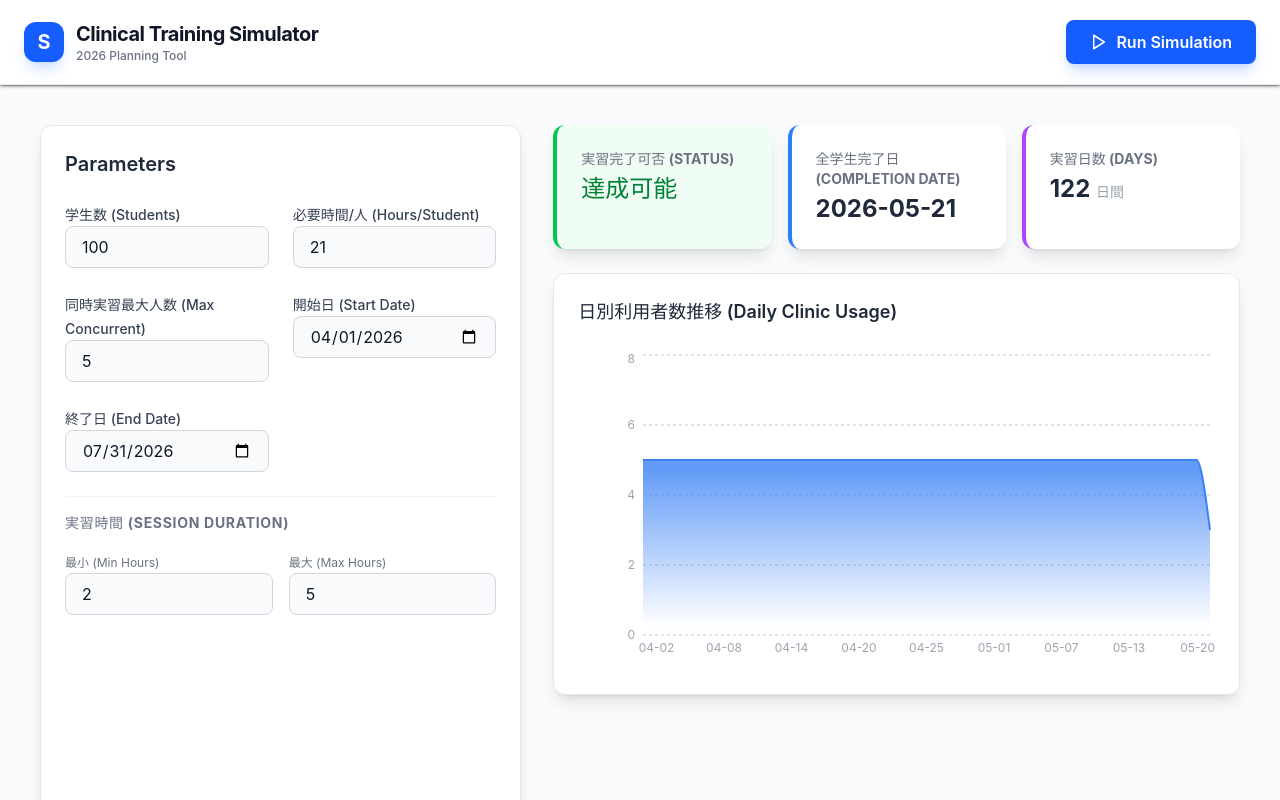
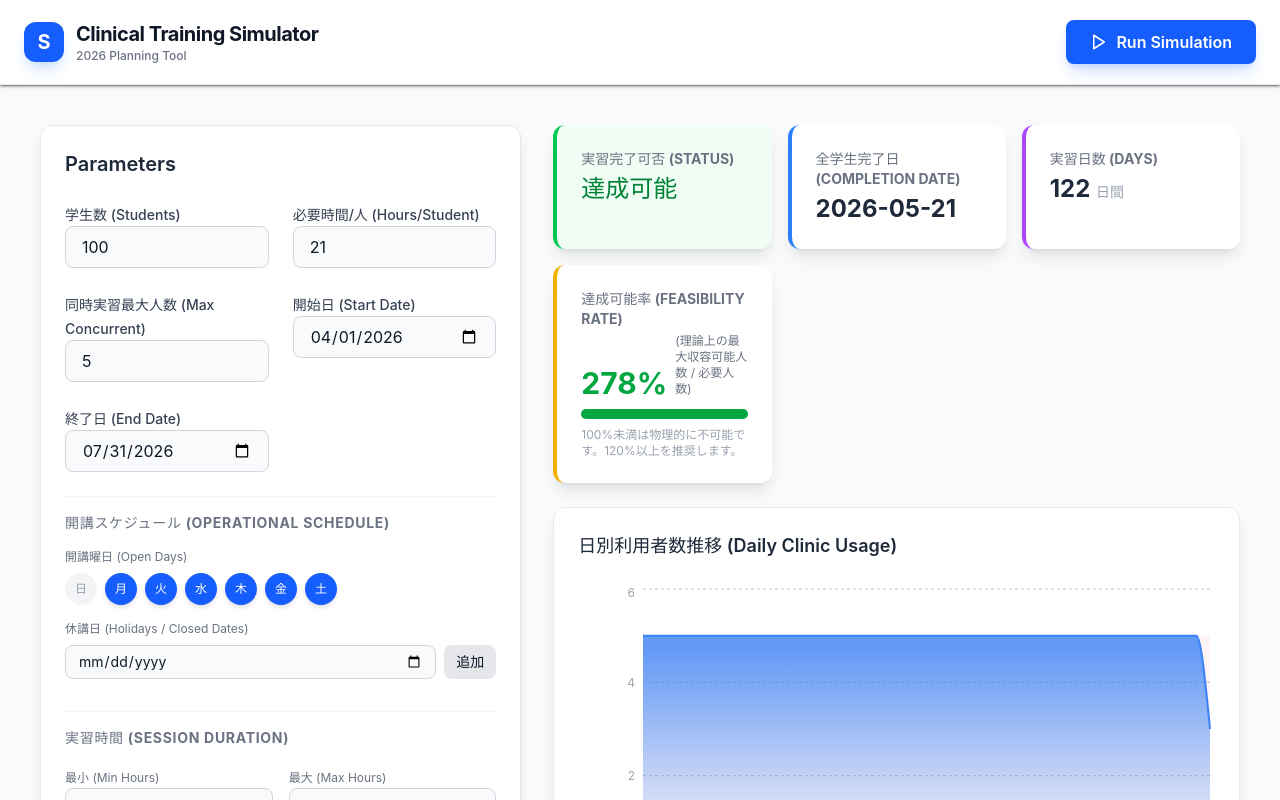
Before and after one commit to nssukenkyu-prog/clinical, a React (Vite) app: page / in a window 1280 px wide. Both pictures are taken after a click on the button "Run Simulation". Shown: the top 800 px of the page. Built offline with nearby package versions, Linux system fonts and the light colour scheme.

Commit message:
feat: add completion probability, calendar config, and improved charts

```diff
--- a/src/App.tsx
+++ b/src/App.tsx
@@ -15,10 +15,13 @@ const DEFAULT_CONFIG: SimulationConfig = {
   maxConcurrentStudents: 5,
   minSessionHours: 2,
   maxSessionHours: 5,
+  classBufferMinutes: 10,
   clinicHours: {
     weekdays: { start: "08:30", end: "20:30" },
     saturday: { start: "09:30", end: "16:00" }
   },
+  openDays: [1, 2, 3, 4, 5, 6], // Mon-Sat (0=Sun)
+  closedDays: [],
   blockedClassTimes: []
 }
 
@@ -96,7 +99,7 @@ function App() {
             <div className="sticky top-28">
               {result ? (
                 <div className="animate-in fade-in slide-in-from-bottom-4 duration-500">
-                  <ResultsDashboard result={result} isSimulating={isSimulating} />
+                  <ResultsDashboard result={result} isSimulating={isSimulating} limit={config.maxConcurrentStudents} />
                 </div>
               ) : (
                 <div className="h-96 flex flex-col items-center justify-center bg-white dark:bg-gray-800/50 rounded-xl border border-dashed border-gray-300 dark:border-gray-700 text-gray-400">
--- a/src/components/ConfigPanel.tsx
+++ b/src/components/ConfigPanel.tsx
@@ -68,6 +68,71 @@ export const ConfigPanel: React.FC<ConfigPanelProps> = ({ config, onChange }) =>
                 </div>
 
                 <div className="pt-4 border-t border-gray-100 dark:border-gray-700">
+                    <h4 className="text-sm font-bold text-gray-500 uppercase tracking-wider mb-4">開講スケジュール (Operational Schedule)</h4>
+
+                    {/* Open Days of Week */}
+                    <div className="mb-4">
+                        <label className="text-xs text-gray-500 block mb-2">開講曜日 (Open Days)</label>
+                        <div className="flex flex-wrap gap-2">
+                            {['日', '月', '火', '水', '木', '金', '土'].map((day, idx) => (
+                                <button
+                                    key={day}
+                                    onClick={() => {
+                                        const newOpen = config.openDays.includes(idx)
+                                            ? config.openDays.filter(d => d !== idx)
+                                            : [...config.openDays, idx].sort();
+                                        handleChange('openDays', newOpen);
+                                    }}
+                                    className={`w-8 h-8 rounded-full text-xs font-bold transition-all ${config.openDays.includes(idx)
+                                            ? 'bg-blue-600 text-white shadow-md'
+                                            : 'bg-gray-100 text-gray-400 dark:bg-gray-800'
+                                        }`}
+                                >
+                                    {day}
+                                </button>
+                            ))}
+                        </div>
+                    </div>
+
+                    {/* Closed Dates */}
+                    <div className="space-y-2">
+                        <label className="text-xs text-gray-500 block">休講日 (Holidays / Closed Dates)</label>
+                        <div className="flex gap-2">
+                            <input
+                                type="date"
+                                id="holiday-input"
+                                className="flex-1 px-3 py-1.5 rounded-lg border border-gray-300 dark:border-gray-600 bg-gray-50 dark:bg-gray-700 text-sm"
+                            />
+                            <button
+                                onClick={() => {
+                                    const input = document.getElementById('holiday-input') as HTMLInputElement;
+                                    if (input.value && !config.closedDays.includes(input.value)) {
+                                        handleChange('closedDays', [...config.closedDays, input.value].sort());
+                                        input.value = '';
+                                    }
+                                }}
+                                className="px-3 py-1.5 bg-gray-200 dark:bg-gray-700 rounded-lg text-sm font-medium hover:bg-gray-300"
+                            >
+                                追加
+                            </button>
+                        </div>
+                        <div className="flex flex-wrap gap-2 mt-2 max-h-32 overflow-y-auto">
+                            {config.closedDays.map(date => (
+                                <span key={date} className="inline-flex items-center px-2 py-1 rounded bg-red-100 dark:bg-red-900/30 text-red-700 dark:text-red-300 text-xs">
+                                    {date}
+                                    <button
+                                        onClick={() => handleChange('closedDays', config.closedDays.filter(d => d !== date))}
+                                        className="ml-1 hover:text-red-900"
+                                    >
+                                        ×
+                                    </button>
+                                </span>
+                            ))}
+                        </div>
+                    </div>
+                </div>
+
+                <div className="pt-4 border-t border-gray-100 dark:border-gray-700">
                     <h4 className="text-sm font-bold text-gray-500 uppercase tracking-wider mb-4">実習時間 (Session Duration)</h4>
                     <div className="flex gap-4">
                         <div className="flex-1 space-y-2">
--- a/src/components/ResultsDashboard.tsx
+++ b/src/components/ResultsDashboard.tsx
@@ -5,9 +5,10 @@ import type { SimulationResult } from '../types';
 interface ResultsDashboardProps {
     result: SimulationResult | null;
     isSimulating: boolean;
+    limit: number; // Max concurrent students limit
 }
 
-export const ResultsDashboard: React.FC<ResultsDashboardProps> = ({ result, isSimulating }) => {
+export const ResultsDashboard: React.FC<ResultsDashboardProps> = ({ result, isSimulating, limit }) => {
     if (isSimulating) {
         return (
             <div className="h-96 flex items-center justify-center bg-white dark:bg-gray-800 rounded-xl shadow-lg border border-gray-200 dark:border-gray-700">
@@ -23,7 +24,6 @@ export const ResultsDashboard: React.FC<ResultsDashboardProps> = ({ result, isSi
 
     const chartData = useMemo(() => {
         // Transform dailyUsage to chart format
-        // Aggregation: Max concurrent students per day
         const data = [];
         const dates = Object.keys(result.dailyUsage).sort();
 
@@ -33,11 +33,12 @@ export const ResultsDashboard: React.FC<ResultsDashboardProps> = ({ result, isSi
             data.push({
                 date: date.slice(5), // MM-DD
                 maxConcurrent,
-                slots: slots.reduce((a, b) => a + b, 0) // total slot-minutes (proxy for load)
+                limit,
+                usagePercent: Math.round((maxConcurrent / limit) * 100)
             });
         }
         return data;
-    }, [result]);
+    }, [result, limit]);
 
     return (
         <div className="space-y-6">
@@ -63,6 +64,27 @@ export const ResultsDashboard: React.FC<ResultsDashboardProps> = ({ result, isSi
                         {result.totalDays} <span className="text-sm font-normal text-gray-400">日間</span>
                     </p>
                 </div>
+
+                <div className="p-6 bg-white dark:bg-gray-800 rounded-xl border-l-4 border-yellow-500 shadow-lg md:col-span-3 lg:col-span-1">
+                    <h4 className="text-sm uppercase text-gray-500 font-bold mb-1">達成可能率 (Feasibility Rate)</h4>
+                    <div className="flex items-end gap-2">
+                        <p className={`text-3xl font-bold ${result.completionRate >= 100 ? 'text-green-600' : 'text-red-600'}`}>
+                            {result.completionRate}%
+                        </p>
+                        <span className="text-xs text-gray-500 mb-1">
+                            (理論上の最大収容可能人数 / 必要人数)
+                        </span>
+                    </div>
+                    <div className="w-full bg-gray-200 rounded-full h-2.5 mt-2 dark:bg-gray-700">
+                        <div
+                            className={`h-2.5 rounded-full ${result.completionRate >= 100 ? 'bg-green-600' : 'bg-red-600'}`}
+                            style={{ width: `${Math.min(result.completionRate, 100)}%` }}
+                        ></div>
+                    </div>
+                    <p className="text-xs text-gray-400 mt-2">
+                        100%未満は物理的に不可能です。120%以上を推奨します。
+                    </p>
+                </div>
             </div>
 
             {/* Charts */}
@@ -79,9 +101,24 @@ export const ResultsDashboard: React.FC<ResultsDashboardProps> = ({ result, isSi
                             </defs>
                             <CartesianGrid strokeDasharray="3 3" vertical={false} stroke="#374151" opacity={0.3} />
                             <XAxis dataKey="date" stroke="#9ca3af" fontSize={12} tickLine={false} axisLine={false} minTickGap={30} />
-                            <YAxis stroke="#9ca3af" fontSize={12} tickLine={false} axisLine={false} domain={[0, 'auto']} />
+                            <YAxis
+                                stroke="#9ca3af"
+                                fontSize={12}
+                                tickLine={false}
+                                axisLine={false}
+                                domain={[0, limit + 1]} // Dynamic domain based on limit
+                            />
                             <Tooltip
                                 contentStyle={{ backgroundColor: '#1f2937', borderColor: '#374151', color: '#f3f4f6' }}
+                            />
+                            {/* Capacity Limit Line */}
+                            <Area
+                                type="monotone"
+                                dataKey="limit"
+                                stroke="transparent"
+                                fill="#ef4444"
+                                fillOpacity={0.05} // Subtle red background for capacity
+                                isAnimationActive={false}
                             />
                             <Area
                                 type="monotone"
--- a/src/types.ts
+++ b/src/types.ts
@@ -30,8 +30,11 @@ export interface SimulationConfig {
     maxConcurrentStudents: number;
     minSessionHours: number;
     maxSessionHours: number;
+    classBufferMinutes: number; // Buffer before/after class in minutes
     clinicHours: ClinicHours;
     blockedClassTimes: BlockedTime[];
+    openDays: number[]; // 0=Sun, 1=Mon, ..., 6=Sat
+    closedDays: string[]; // YYYY-MM-DD
 }
 
 export interface StudentProgress {
@@ -48,6 +51,7 @@ export interface StudentProgress {
 export interface SimulationResult {
     success: boolean;
     completionDate: string | null;
+    completionRate: number; // Percentage (Available Capacity / Required)
     totalDays: number;
     studentResults: StudentProgress[];
     dailyUsage: Record<string, number[]>; // map of date string to array of student counts per 10min slot
--- a/src/utils/simulation.ts
+++ b/src/utils/simulation.ts
@@ -41,7 +41,8 @@ const isBlocked = (
     dayOfWeekStr: string,
     startMin: number,
     endMin: number,
-    blockedTimes: BlockedTime[]
+    blockedTimes: BlockedTime[],
+    bufferMinutes: number = 0
 ): boolean => {
     const dayBlocks = blockedTimes.filter(b => b.dayOfWeek === dayOfWeekStr);
 
@@ -49,8 +50,13 @@ const isBlocked = (
         const period = CLASS_PERIODS.find(p => p.period === block.period);
         if (!period) continue;
 
-        const blockStart = timeToMinutes(period.startTime);
-        const blockEnd = timeToMinutes(period.endTime);
+        // Apply buffer: Class effectively starts earlier and ends later for the purpose of conflict
+        // e.g. Class 10:00-11:00. Buffer 10.
+        // Effective Block: 09:50 - 11:10.
+        // If training wants to end at 09:55, it overlaps with 09:50. -> Blocked. Correct (need 10m before).
+        // If training wants to start at 11:05, it overlaps with 11:10. -> Blocked. Correct (need 10m after).
+        const blockStart = timeToMinutes(period.startTime) - bufferMinutes;
+        const blockEnd = timeToMinutes(period.endTime) + bufferMinutes;
 
         // Check overlap
         if (startMin < blockEnd && endMin > blockStart) {
@@ -73,12 +79,7 @@ export const runSimulation = (config: SimulationConfig): SimulationResult => {
         sessions: []
     }));
 
-    // Global availability map: date string -> array of 144 (10-min slots for 24h) representing current student count
-    // 08:30 is slot 51 (8*6 + 3 = 51)
-    // Actually let's just use minute-arrays or a more sparse structure if needed.
-    // Given 100 students and 1 year, a dense map is fine.
-    // 144 slots * 365 days is small.
-    // We only track "clinic open hours" really.
+    // Global availability map
     const dailyCapacity: Record<string, number[]> = {};
 
     const getDayCapacity = (dateStr: string) => {
@@ -89,11 +90,55 @@ export const runSimulation = (config: SimulationConfig): SimulationResult => {
         return dailyCapacity[dateStr];
     };
 
+    // Helper: format YYYY-MM-DD
+    const formatDate = (date: Date) => format(date, 'yyyy-MM-dd');
+
+    // Pre-calculate theoretical maximum capacity hours
+    let totalMaxCapacityMinutes = 0;
+    const requiredTotalMinutes = config.totalStudents * config.requiredHoursPerStudent * 60;
+
+    for (const day of allDays) {
+        const dayStr = formatDate(day);
+        const dayOfWeek = getDay(day);
+
+        // Check Open Days
+        if (!config.openDays.includes(dayOfWeek)) continue;
+
+        // Check Closed Dates (Holidays)
+        if (config.closedDays.includes(dayStr)) continue;
+
+        const hours = dayOfWeek === 6 ? config.clinicHours.saturday : config.clinicHours.weekdays;
+        const openMin = timeToMinutes(hours.start);
+        const closeMin = timeToMinutes(hours.end);
+
+        const totalOpen = closeMin - openMin;
+
+        // Subtract blocked class times (Estimated)
+        let dailyBlockedMinutes = 0;
+        config.blockedClassTimes
+            .filter(b => b.dayOfWeek === DAY_MAP[dayOfWeek])
+            .forEach(b => {
+                const p = CLASS_PERIODS.find(cp => cp.period === b.period);
+                if (p) {
+                    const start = timeToMinutes(p.startTime) - config.classBufferMinutes;
+                    const end = timeToMinutes(p.endTime) + config.classBufferMinutes;
+                    // Clip to clinic hours
+                    const effectiveStart = Math.max(openMin, start);
+                    const effectiveEnd = Math.min(closeMin, end);
+                    if (effectiveEnd > effectiveStart) {
+                        dailyBlockedMinutes += (effectiveEnd - effectiveStart);
+                    }
+                }
+            });
+
+        const availableMinutes = Math.max(0, totalOpen - dailyBlockedMinutes);
+        totalMaxCapacityMinutes += (availableMinutes * config.maxConcurrentStudents);
+    }
+
+    // Completion Rate: (Capacity / Required) * 100
+    const completionRate = Math.round((totalMaxCapacityMinutes / requiredTotalMinutes) * 100);
+
     // Simulation Loop
-    // Strategy: For each day, try to schedule students who haven't finished.
-    // Optimization: Round Robin or First-Come-First-Served?
-    // Realistically, students sign up. FCFS per day is reasonable simulation.
-
     let completedCount = 0;
     let finalDate: string | null = null;
     const messages: string[] = [];
@@ -105,9 +150,14 @@ export const runSimulation = (config: SimulationConfig): SimulationResult => {
         }
 
         const dayOfWeek = getDay(day); // 0=Sun, 6=Sat
-        if (dayOfWeek === 0) continue; // Sunday closed (assumed based on prompt saying "Sat open", implied Sun closed or not mentioned. Prompt says Sat 09:30-16:00, Weekdays 08:30-20:30)
+        const dayStr = format(day, 'yyyy-MM-dd');
 
-        const dayStr = format(day, 'yyyy-MM-dd');
+        // VALIDATION: Open Days
+        if (!config.openDays.includes(dayOfWeek)) continue;
+
+        // VALIDATION: Closed Dates
+        if (config.closedDays.includes(dayStr)) continue;
+
         const dayOfWeekStr = DAY_MAP[dayOfWeek] as any;
 
         // Determine clinic hours for today
@@ -115,58 +165,29 @@ export const runSimulation = (config: SimulationConfig): SimulationResult => {
         const openMin = timeToMinutes(hours.start);
         const closeMin = timeToMinutes(hours.end);
 
-        // Shuffle students to simulate random booking order each day
-        // Or iterate sequentially to ensure fairness? Let's shuffle.
+        // Shuffle students
         const activeStudents = students.filter(s => s.completedHours < config.requiredHoursPerStudent);
-        // Simple shuffle
         activeStudents.sort(() => Math.random() - 0.5);
 
         for (const student of activeStudents) {
             if (student.completedHours >= config.requiredHoursPerStudent) continue;
 
-            // Try to find a slot
-            // Valid durations: 2h (120m) to 5h (300m)
-            // Check for blocked class times
-
-            // We want to maximize session length? Or just find *any* valid slot?
-            // Greedy approach: Find earliest possible start time, then extend as long as possible up to 5h.
-
-            // Iterate through day in 10-min steps
             for (let start = openMin; start <= closeMin - (config.minSessionHours * 60); start += 10) {
-                // Potential start found.
-                // Check if student has class at this start time (should verify "during session" too)
-
-                // Let's define the max possible duration from this start point
                 let maxDuration = 0;
 
-                // Scan ahead minute by minute (or 10m blocks)
                 for (let d = 10; d <= config.maxSessionHours * 60; d += 10) {
                     const currentEnd = start + d;
 
-                    // 1. Check clinic closing
                     if (currentEnd > closeMin) break;
 
-                    // 2. Check student class blocks (only for the new 10m chunk added)
-                    // We check the interval [currentEnd-10, currentEnd]
-                    if (isBlocked(dayOfWeekStr, currentEnd - 10, currentEnd, config.blockedClassTimes)) {
+                    if (isBlocked(dayOfWeekStr, currentEnd - 10, currentEnd, config.blockedClassTimes, config.classBufferMinutes)) {
                         break;
                     }
 
-                    // 3. Check Clinic Capacity
-                    // We need to check if *adding* this student would exceed capacity in this interval
-                    // But we first need to see if we CAN schedule.
-                    // Capacity check is tricky because other students are already booked.
-                    // We need to check the `dailyCapacity` array.
-                    // We'll update capacity AFTER committing.
-                    // So here we temporarily check.
+                    // Capacity Check
                     let capacityOk = true;
                     // Check specific 10m slot
-                    // Assuming 10m resolution for capacity array index:
                     const slotIdx = Math.floor((currentEnd - 10) / 10);
-                    // Note: date-fns `getDay` returns 0-6.
-                    // We need to be careful with indexing.
-                    // 144 slots. 00:00 -> idx 0. 00:10 -> idx 1.
-
                     const currentCapacity = getDayCapacity(dayStr)[slotIdx] || 0;
                     if (currentCapacity >= config.maxConcurrentStudents) {
                         capacityOk = false;
@@ -174,16 +195,12 @@ export const runSimulation = (config: SimulationConfig): SimulationResult => {
 
                     if (!capacityOk) break;
 
-                    // If all good, this duration is valid so far
                     maxDuration = d;
                 }
 
-                // If we found a valid duration >= minSessionHours
                 if (maxDuration >= config.minSessionHours * 60) {
-                    // Book it!
                     const sessionEnd = start + maxDuration;
 
-                    // Record session
                     student.sessions.push({
                         date: dayStr,
                         start: `${Math.floor(start / 60)}:${(start % 60).toString().padStart(2, '0')}`,
@@ -192,7 +209,6 @@ export const runSimulation = (config: SimulationConfig): SimulationResult => {
                     });
                     student.completedHours += maxDuration / 60;
 
-                    // Update Capacity Map
                     const dayCap = getDayCapacity(dayStr);
                     const startSlot = Math.floor(start / 10);
                     const endSlot = Math.floor(sessionEnd / 10);
@@ -201,23 +217,18 @@ export const runSimulation = (config: SimulationConfig): SimulationResult => {
                         if (dayCap[i] === undefined) dayCap[i] = 0;
                         dayCap[i]++;
                     }
-
-                    // Student is done for the day (assuming 1 session per day)
                     break;
                 }
             }
         }
 
-        // Check completion
         completedCount = students.filter(s => s.completedHours >= config.requiredHoursPerStudent).length;
     }
-
-    // Generate nice daily usage stats
-    // ...
 
     return {
         success: completedCount === config.totalStudents,
         completionDate: finalDate,
+        completionRate: completionRate,
         totalDays: allDays.length,
         studentResults: students,
         dailyUsage: dailyCapacity,
```
